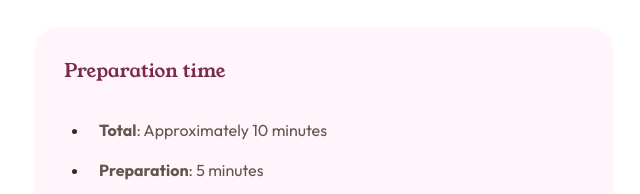
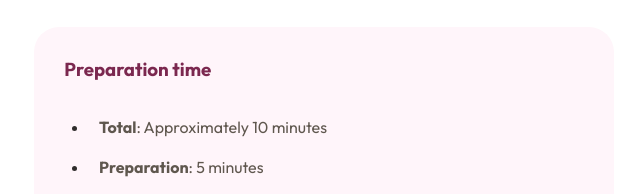
Before and after one commit to MathMPS/recipe-page-main, a plain HTML site: page index.html in a window 1280 px wide. Shown: the part 585-779 px from the top of the page, 316-956 px from the left. Drawn offline with Linux system fonts and the light colour scheme.

Commit message:
primeiro commit

```diff
--- a/style.css
+++ b/style.css
@@ -61,9 +61,6 @@ h1, h2{
     margin-block-end: 1.63rem;
 }
 h3 {
-    font-family: "Young Serif", serif;
-    font-weight: 400;
-    font-style: normal;
     margin-block-end: 1.63rem;
 }
 
```
